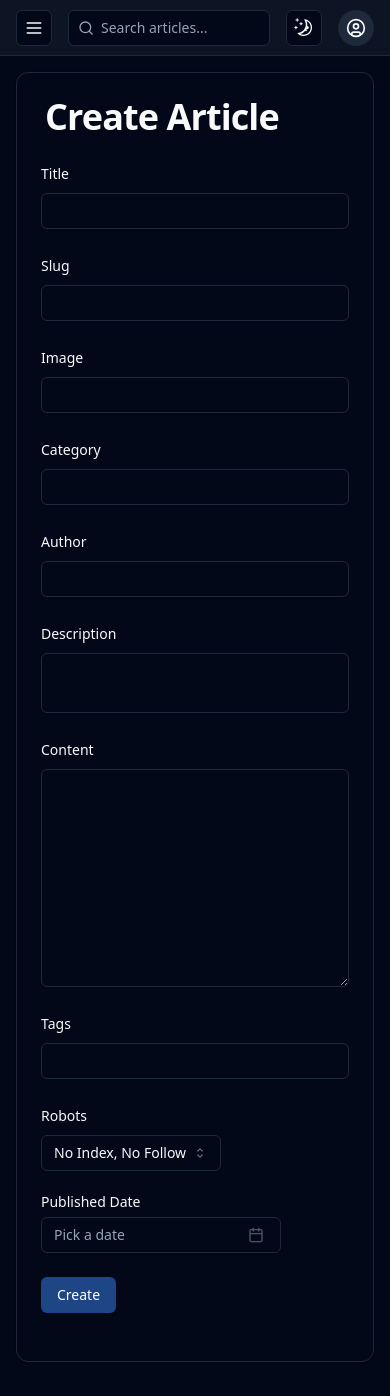
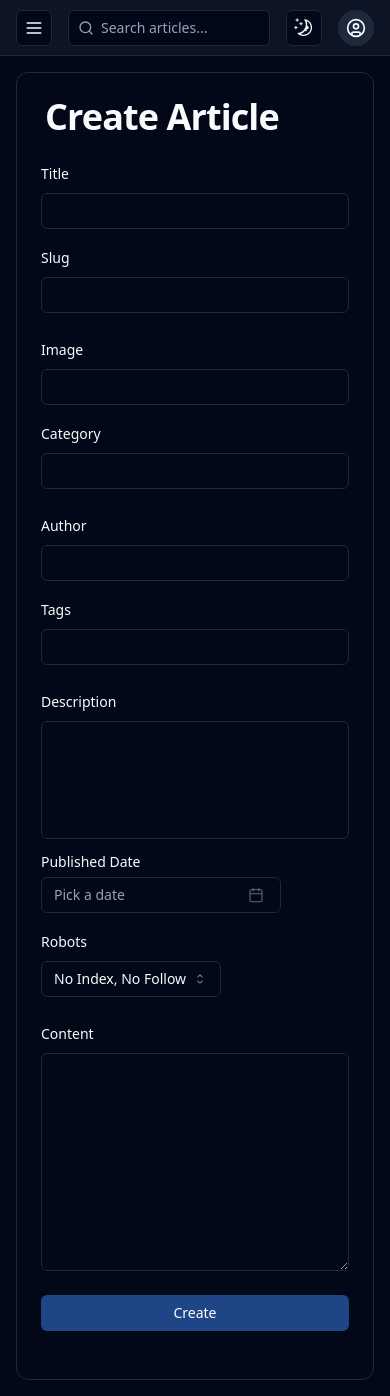
Before and after one commit to qbixmex/soma-music-hub, a Next.js app: page /admin/articles/new in a window 390 px wide. Built offline with nearby package versions, Linux system fonts and the light colour scheme.

Commit message:
Article Form Responsive Improvement

```diff
--- a/package.json
+++ b/package.json
@@ -1,6 +1,6 @@
 {
   "name": "quantic_coders",
-  "version": "0.7.2",
+  "version": "0.7.3",
   "private": true,
   "scripts": {
     "dev": "next dev",
--- a/src/app/admin/articles/(components)/article-form.tsx
+++ b/src/app/admin/articles/(components)/article-form.tsx
@@ -80,11 +80,12 @@ const ArticleForm = () => {
         onSubmit={form.handleSubmit(onSubmit)}
         className="w-full space-y-6"
       >
+        <div className="block md:grid md:grid-cols-2 md:gap-x-4">
           <FormField
             control={form.control}
             name="title"
             render={({ field }) => (
-            <FormItem>
+              <FormItem className="mb-4 md:mb-0">
                 <FormLabel>Title</FormLabel>
                 <FormControl>
                   <Input autoComplete="off" {...field} />
@@ -106,11 +107,15 @@ const ArticleForm = () => {
               </FormItem>
             )}
           />
+        </div>
+
+        <div className="block md:grid md:grid-cols-2 md:gap-x-4">
+
           <FormField
             control={form.control}
             name="image"
             render={({ field }) => (
-            <FormItem>
+              <FormItem className="mb-4 md:mb-0">
                 <FormLabel>Image</FormLabel>
                 <FormControl>
                   <Input autoComplete="off" {...field} />
@@ -132,40 +137,17 @@ const ArticleForm = () => {
               </FormItem>
             )}
           />
+        </div>
+
+        <div className="block md:grid md:grid-cols-2 md:gap-x-4">
           <FormField
             control={form.control}
             name="author"
             render={({ field }) => (
-            <FormItem>
+              <FormItem className="mb-4 md:mb-0">
                 <FormLabel>Author</FormLabel>
                 <FormControl>
                   <Input autoComplete="off" {...field} />
-              </FormControl>
-              <FormMessage />
-            </FormItem>
-          )}
-        />
-        <FormField
-          control={form.control}
-          name="description"
-          render={({ field }) => (
-            <FormItem>
-              <FormLabel>Description</FormLabel>
-              <FormControl>
-                <Textarea {...field} rows={2} className="resize-none" />
-              </FormControl>
-              <FormMessage />
-            </FormItem>
-          )}
-        />
-        <FormField
-          control={form.control}
-          name="content"
-          render={({ field }) => (
-            <FormItem>
-              <FormLabel>Content</FormLabel>
-              <FormControl>
-                <Textarea {...field} rows={10} />
                 </FormControl>
                 <FormMessage />
               </FormItem>
@@ -178,40 +160,29 @@ const ArticleForm = () => {
               <FormItem>
                 <FormLabel>Tags</FormLabel>
                 <FormControl>
-                <Input {...field} />
+                  <Input {...field} autoComplete="off" />
                 </FormControl>
                 <FormMessage />
               </FormItem>
             )}
           />
+        </div>
+
+        <div className="block md:grid md:grid-cols-2 md:gap-x-4">
           <FormField
             control={form.control}
-          name="robots"
+            name="description"
             render={({ field }) => (
-            <FormItem>
-              <FormLabel>Robots</FormLabel>
+              <FormItem className="mb-4 md:mb-0">
+                <FormLabel>Description</FormLabel>
                 <FormControl>
-                <Select
-                  onValueChange={field.onChange}
-                  defaultValue={field.value}
-                >
-                  <SelectTrigger className="w-[180px]">
-                    <SelectValue placeholder="Select an option" />
-                  </SelectTrigger>
-                  <SelectContent>
-                    <SelectGroup>
-                      <SelectItem value="index, follow">Index, Follow</SelectItem>
-                      <SelectItem value="noindex, follow">No Index, Follow</SelectItem>
-                      <SelectItem value="index, nofollow">Index, No Follow</SelectItem>
-                      <SelectItem value="noindex, nofollow">No Index, No Follow</SelectItem>
-                    </SelectGroup>
-                  </SelectContent>
-                </Select>
+                  <Textarea {...field} rows={5} className="resize-none" />
                 </FormControl>
                 <FormMessage />
               </FormItem>
             )}
           />
+          <div className="flex flex-col gap-4">
             <FormField
               control={form.control}
               name="publishedAt"
@@ -255,9 +226,56 @@ const ArticleForm = () => {
                 </FormItem>
               )}
             />
-        <Button type="submit" variant="primary">
+            <FormField
+              control={form.control}
+              name="robots"
+              render={({ field }) => (
+                <FormItem>
+                  <FormLabel>Robots</FormLabel>
+                  <FormControl>
+                    <Select
+                      onValueChange={field.onChange}
+                      defaultValue={field.value}
+                    >
+                      <SelectTrigger className="w-[180px]">
+                        <SelectValue placeholder="Select an option" />
+                      </SelectTrigger>
+                      <SelectContent>
+                        <SelectGroup>
+                          <SelectItem value="index, follow">Index, Follow</SelectItem>
+                          <SelectItem value="noindex, follow">No Index, Follow</SelectItem>
+                          <SelectItem value="index, nofollow">Index, No Follow</SelectItem>
+                          <SelectItem value="noindex, nofollow">No Index, No Follow</SelectItem>
+                        </SelectGroup>
+                      </SelectContent>
+                    </Select>
+                  </FormControl>
+                  <FormMessage />
+                </FormItem>
+              )}
+            />
+          </div>
+        </div>
+
+        <FormField
+          control={form.control}
+          name="content"
+          render={({ field }) => (
+            <FormItem>
+              <FormLabel>Content</FormLabel>
+              <FormControl>
+                <Textarea {...field} rows={10} />
+              </FormControl>
+              <FormMessage />
+            </FormItem>
+          )}
+        />
+
+        <div className="text-left md:text-right">
+          <Button type="submit" variant="primary" className="w-full md:w-fit">
             Create
           </Button>
+        </div>
       </form>
     </Form>
   );
```
Lines whose indentation alone changed are shown as unchanged.
